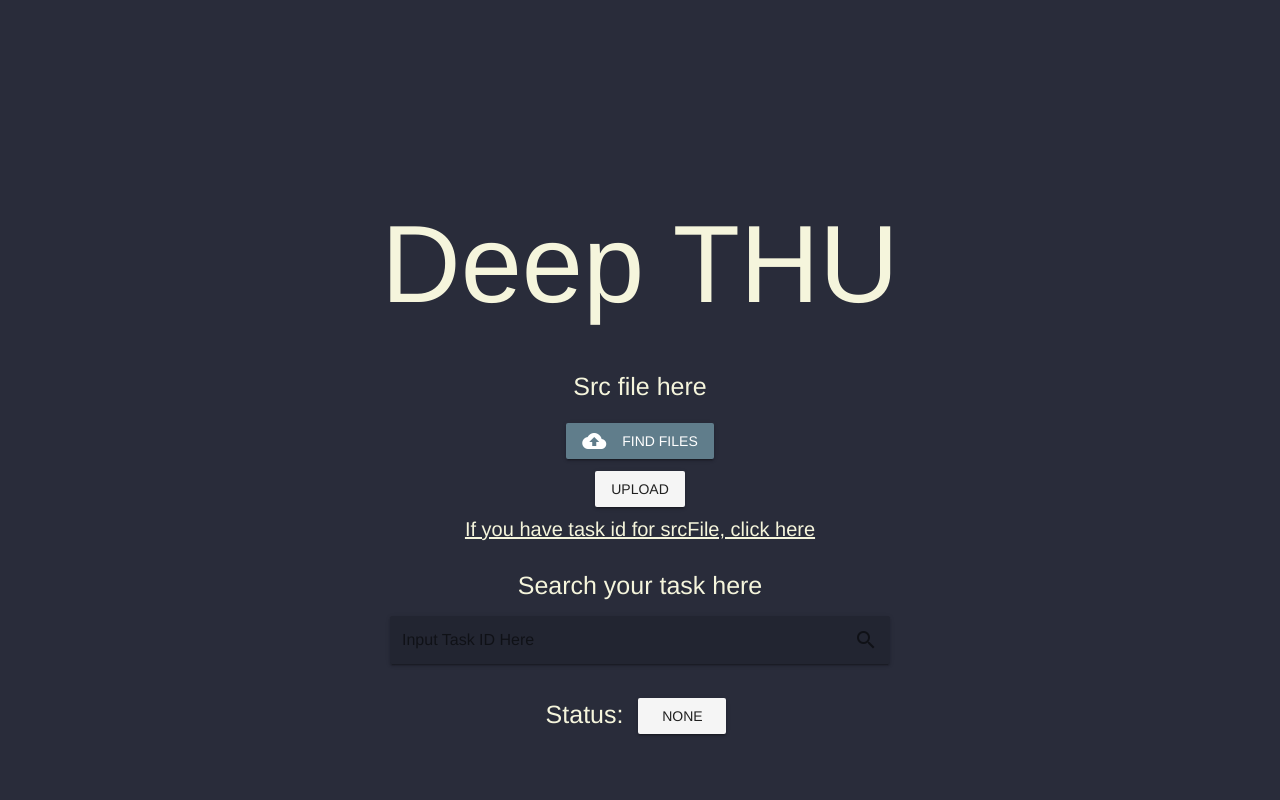
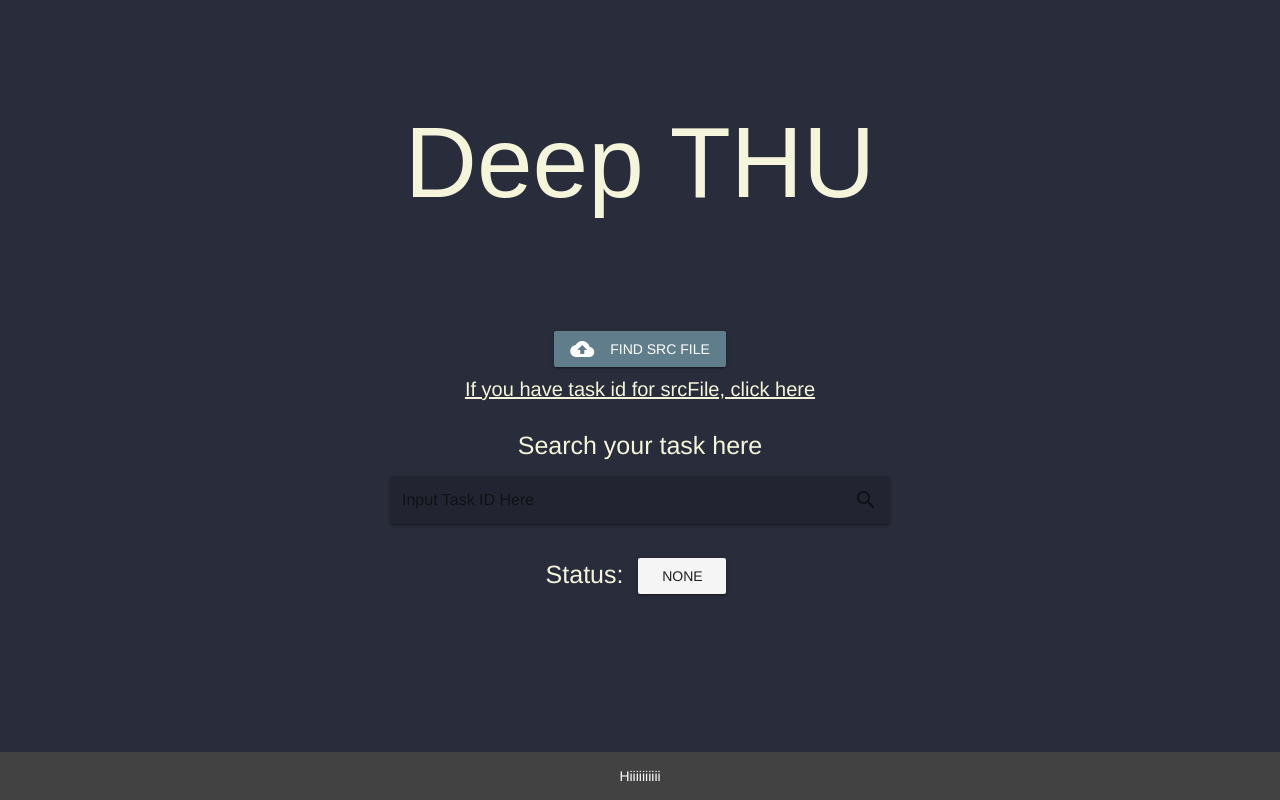
Before and after one commit to kjs1715/deepTHU, a Vue app in the folder deepTHU/: page /home in a window 1280 px wide. Built offline with nearby package versions, Linux system fonts and the light colour scheme.

Commit message:
changed input component with new button, some error dialogs dont work

```diff
--- a/deepTHU/src/App.vue
+++ b/deepTHU/src/App.vue
@@ -1,9 +1,25 @@
 <template>
   <div id="app">
     <head>
-      <link href='https://fonts.googleapis.com/css?family=Roboto:100,300,400,500,700,900|Material+Icons' rel="stylesheet">
     </head>
     <router-view/>
+    <div id="footer">
+			<v-footer
+				dark
+				height="auto"
+        fixed
+			>
+				<v-card
+      		class="flex"
+      		flat
+      		tile
+    		>
+					<v-card-text>
+						Hiiiiiiiiii
+					</v-card-text>
+				</v-card>
+			</v-footer>
+		</div>
   </div>
 </template>
 
--- a/deepTHU/src/components/Home.vue
+++ b/deepTHU/src/components/Home.vue
@@ -1,44 +1,35 @@
 <template>
   <div id="Home">
-		<div id="header" style="height: 200px;"></div>
-		<p id="title">Deep THU</p>
+		<div id="header" style="height: 100px;"></div>
+		<p id="title" style="padding: 5px; margin-bottom: 10px;">Deep THU</p>
 		<!-- module for src file uploading -->
 		<div id="body">
-			<div id="srcFile" v-if="nothingSuccess">
-				<p><br>Src file here</p>
-				<v-flex xs12 class="text-xs-center text-sm-center text-md-center text-lg-center">
+			<div id="srcFile" v-if="nothingSuccess" style="margin-top: 100px;">
 				<v-btn
-			   	color="blue-grey"
-      		class="white--text"
+					:color="!localFileUploaded ? 'blue-grey' : 'green'"
 					@click="onUploadButtonClicked"
+					:loading="isLoading"
 				>
 					<input style="display: none;" type="file" ref="video" name="fileSrc" class="fileBtn" @change="getFile" :disabled="btnDisable"/>
-					<v-icon left dark>cloud_upload</v-icon>
-					Find files
-				</v-btn>
-				</v-flex>
-				<v-btn
-					color="second"
-					@click="submitVideo"
-					:disabled="btnDisable"
-				>
-					Upload
+					<v-icon left dark color="white">cloud_upload</v-icon>
+					<font color="white"> {{ btnFileUploadStr }}</font>
 				</v-btn>
 			</div>
 			<div id="jumpSrcFile">
 				<a href="javascript:void(0)" v-if="nothingSuccess" @click="onJumpSrcFileClicked">If you have task id for srcFile, click here</a>
 			</div>
 			<!-- module for dst file uploading -->
-			<div id="dstFile" v-if="srcFileSuccess">
-				<p><br>Dst file here</p>
-				<input type="file" ref="video" name="fileDst" class="fileBtn" @change="getFile" :disabled="btnDisable"/>
+			<div id="dstFile" v-if="srcFileSuccess" style="margin-top: 50px;">
 				<v-btn
-					color="second"
-					@click="submitVideo"
-					:disabled="btnDisable"
+					:color="!localFileUploaded ? 'blue-grey' : 'green'"
+					@click="onUploadButtonClicked"
+					:loading="isLoading"
 				>
-					Upload
+					<input style="display: none;" type="file" ref="video" name="fileSrc" class="fileBtn" @change="getFile" :disabled="btnDisable"/>
+					<v-icon left dark color="white">cloud_upload</v-icon>
+					<font color="white"> {{ btnFileUploadStr }}</font>
 				</v-btn>
+			</div>
 			</div>
 			<!-- Search component -->
 			<task-status-view
@@ -56,9 +47,9 @@
 					persistent
 					max-width="700"
 				>
-					<v-card dark color="red">
-						<v-card-title color="red">
-							<v-icon left>block</v-icon>Error
+					<v-card dark color="red lighten-2">
+						<v-card-title>
+							<v-icon left large>block</v-icon>Error
 						</v-card-title>
 						<v-card-text v-if="isBigFileDialog">
 							Your file should be smaller than {{ sizeLimit }}MB, pls upload again...
@@ -72,16 +63,14 @@
 						<v-card-text v-else-if="isNotVideoFileDialog">
 							Pls input correct type of video file!! (Now only supporting mp4)
 						</v-card-text>
-							<v-card-actions>
 						<v-spacer></v-spacer>
 						<v-btn
 							color="white"
 								round
 							@click="allDialogChange"
 						>
-									<font color="red">OK</font>
+							<font color="black">OK</font>
 						</v-btn>
-						</v-card-actions>
 					</v-card>
 				</v-dialog>
 				<!-- success dialogs -->
@@ -91,9 +80,9 @@
 					persistent
 					round
 				>
-					<v-card dark color="green">
+					<v-card dark color="rgb(182, 214, 146)">
 						<v-card-title>
-							<v-icon dark left>check_circle</v-icon>
+							<v-icon dark left large>check_circle</v-icon>
 							Hurrrray!
 						</v-card-title>
 						<v-card-text>
@@ -107,22 +96,22 @@
 							round
 							@click="allDialogChange"
 						>
-							<font color="green">OK</font>
+							<font color="black">OK</font>
 						</v-btn>
 					</v-card>
 				</v-dialog>
 				<!-- loading dialog -->
-				<v-dialog
+				<!-- <v-dialog
 					v-model="isLoading"
 					persistent
 					max-width="700"
 				>
 					<v-card
-						color="yellow darken-2"
+						color="yellow lighten-2"
 						dark
 					>
 						<v-card-title>
-							<v-icon dark left>timelapse</v-icon>
+							<v-icon dark left large>timelapse</v-icon>
 							Just wait
 						</v-card-title>
 						<v-card-text>
@@ -134,7 +123,7 @@
 							></v-progress-linear>
 						</v-card-text>
 					</v-card>
-				</v-dialog>
+				</v-dialog> -->
 				<!-- result dialog -->
 				<v-dialog
 					v-model="allSuccess"
@@ -142,11 +131,11 @@
 					max-width="700"
 				>
 					<v-card
-						color="blue lighten-1"
+						color="rgb(161, 191, 207)"
 						dark
 					>
 						<v-card-title>
-							<v-icon dark left>work</v-icon>
+							<v-icon dark left large>work</v-icon>
 							Succeed!
 						</v-card-title>
 						<v-card-text>
@@ -164,7 +153,7 @@
 								round
 								@click="clear"
 							>
-								<font color="blue">OK</font>
+								<font color="black">OK</font>
 							</v-btn>
 						</v-card-text>
 					</v-card>
@@ -193,7 +182,7 @@
 								round
 								@click="submitButtonClicked"
 							>
-								<font color="blue">SUBMIT</font>
+								<font color="black">SUBMIT</font>
 							</v-btn>
 						</v-card-text>
 
@@ -228,6 +217,9 @@ export default {
 			allSuccess: false,
 			taskIdResult: false,
 
+			// judge whether file is uploaded onto browser or not
+			localFileUploaded : false,
+
 			successDialog: false,
 			errorDialog: false,
 			noFileDialog: false,
@@ -238,6 +230,8 @@ export default {
 			isLoading: false,
 
 			btnDisable: false,
+
+			btnFileUploadStr: "Find src file"
 		}
 	},
 
@@ -266,6 +260,17 @@ export default {
 			} else {
 				this.btnDisable = false
 			}
+		},
+
+		localFileUploaded(newVal) {
+			// status for string of upload button
+			if ((newVal == true && this.nothingSuccess) || (newVal == true && this.srcFileSuccess)) {
+				this.btnFileUploadStr = "upload file"
+			} else if (newVal == false && this.srcFileSuccess) {
+				this.btnFileUploadStr = "find dst file"
+			} else if (newVal == false && (this.nothingSuccess || this.dstFileSuccess)) {
+				this.btnFileUploadStr = "find src file"
+			}
 		}
 	},
 
@@ -289,10 +294,15 @@ export default {
 				this.fileData = null
 				return
 			}
+			this.localFileUploaded = true
 			console.log(this.fileData)
 		},
 
 		submitVideo () {
+			console.log("submit video")
+			if (!this.localFileUploaded) {
+				return
+			}
 			if (this.fileData != null) {
 				// for loading (network delay)
 				this.isLoading = true
@@ -310,6 +320,7 @@ export default {
 							this.nothingSuccess = false
 							this.btnDisable = true
 							this.fileData = null
+							this.localFileUploaded = false
 						})
 						.catch((error_info) => {
 							onErrorDialogTriggered(error_info)
@@ -329,6 +340,7 @@ export default {
 							this.dstFileSuccess = true;
 							this.btnDisable = true
 							this.fileData = null
+							this.localFileUploaded = false
 							console.log("success")
 						})
 						.catch((error_info) => {
@@ -395,7 +407,12 @@ export default {
 		},
 
 		onUploadButtonClicked() {
+			console.log(this.localFileUploaded)
+			if (!this.localFileUploaded) {
 				this.$refs.video.click()
+			} else {
+				this.submitVideo();
+			}
 		},
 
 		// back to the firt state of website
@@ -405,6 +422,8 @@ export default {
 			this.dstFileSuccess = false
 			this.allSuccess = false
 			this.taskId = ''
+			this.fileData = null
+			Object.assign(this.$data, this.$options.data())
 		},
 
 		clearFilePaths() {
@@ -449,8 +468,12 @@ export default {
 }
 
 #title {
-	font-size: 110px;
+	font-family: "Montserrat", sans-serif;
+	font-smoothing: antialiased;
+	font-size: 4em;
 	font-weight: 100;
+	text-shadow: 0 1px 2px rgba(black,.15);
+	/* font-family:  */
 }
 
 #jumpSrcFile a {
@@ -458,5 +481,13 @@ export default {
 	font-size: 20px;
 }
 
+.btnFindFileClass {
+	color: blue-grey;
+}
+
+.btnFileUploadedClass {
+	color: green;
+}
+
 
 </style>
--- a/deepTHU/src/components/TaskStatusView.vue
+++ b/deepTHU/src/components/TaskStatusView.vue
@@ -14,10 +14,11 @@
     <v-btn
       :color="task_state_color"
       @click="downloadFile"
+      :loading="isLoading"
     >
       {{ task_state }}
     </v-btn>
-		<v-dialog
+		<!-- <v-dialog
       v-model="isLoading"
       hide-overlay
       persistent
@@ -36,7 +37,7 @@
           ></v-progress-linear>
         </v-card-text>
       </v-card>
-    </v-dialog>
+    </v-dialog> -->
   </div>
 </template>
 
--- a/deepTHU/src/main.js
+++ b/deepTHU/src/main.js
@@ -5,6 +5,7 @@ import Vuetify from 'vuetify'
 import App from './App'
 import router from './router'
 import 'vuetify/dist/vuetify.min.css'
+import 'material-design-icons-iconfont/dist/material-design-icons.css'
 
 Vue.use(Vuetify)
 
```
Also changed, not shown: deepTHU/static/font/Aaargh.ttf (added), 1 other file (tests, documents, lock files or other folders). Lines whose indentation alone changed are shown as unchanged.
